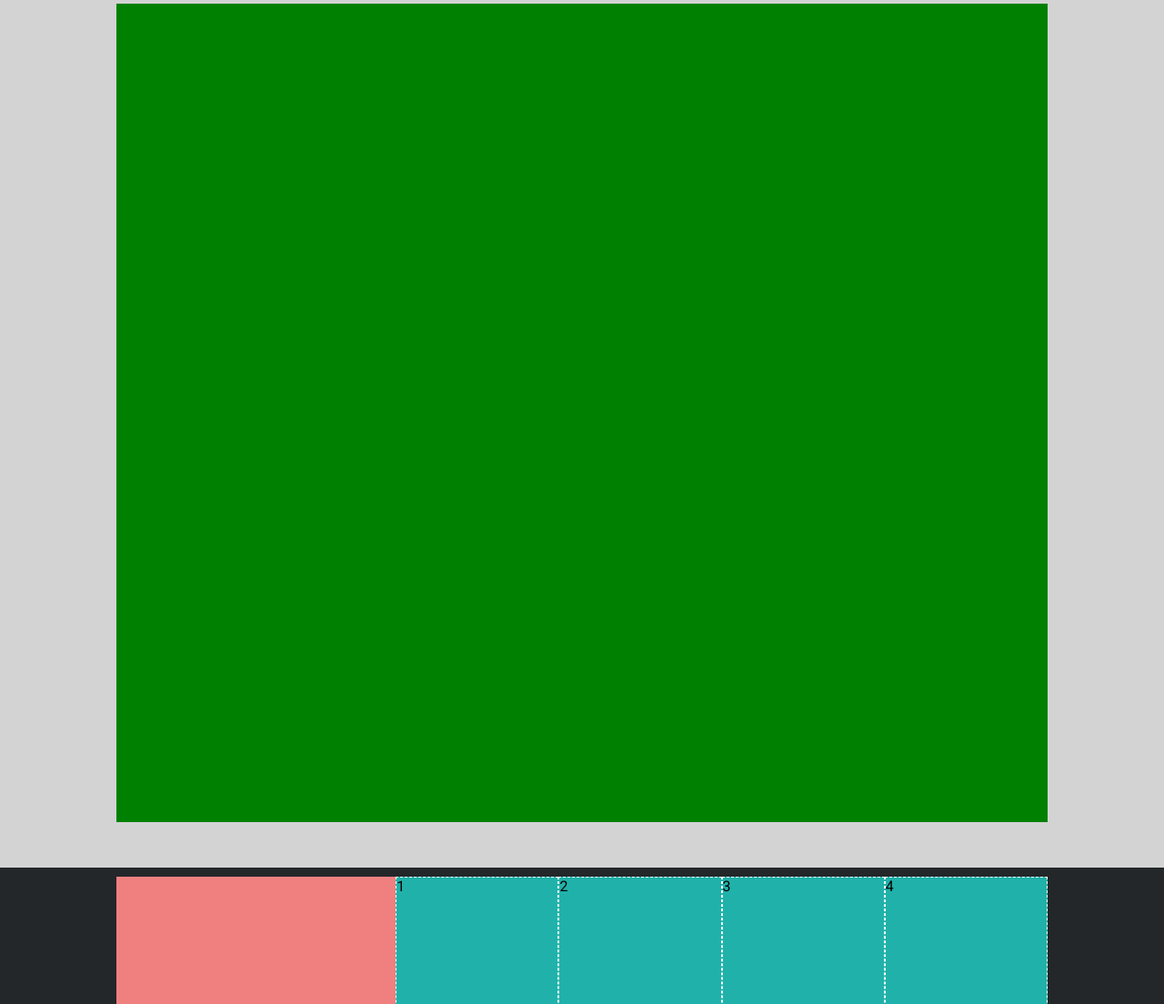
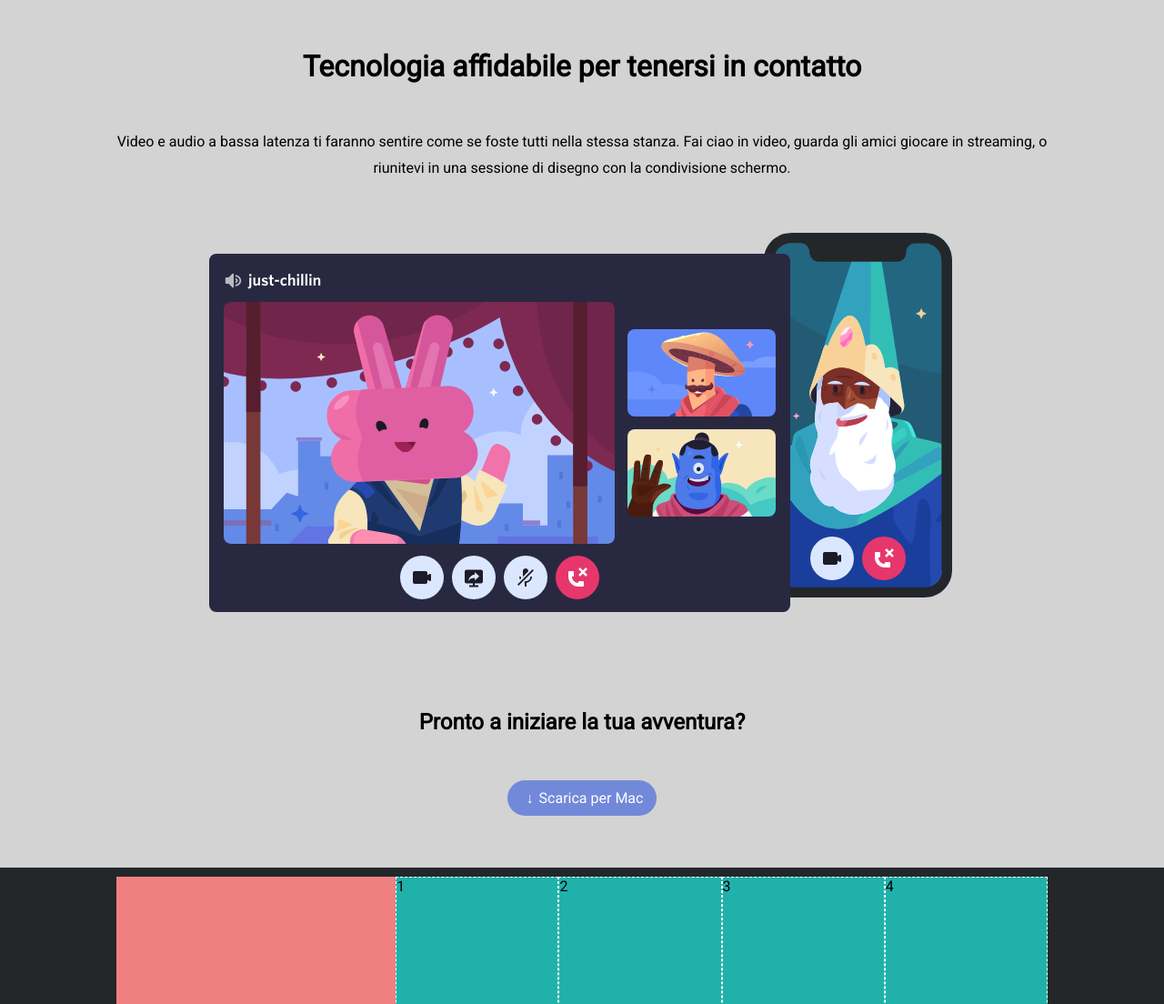
Before and after one commit to giuliatognali/htmlcss-discord, a plain HTML site: page index.html in a window 1280 px wide. Shown: the part 2416-3520 px from the top of the page at 91% size. Drawn offline with Linux system fonts and the light colour scheme.

Commit message:
last section

```diff
--- a/css/style.css
+++ b/css/style.css
@@ -21,7 +21,6 @@ Debug
 }
 .debug main .container .row .col-img,
 .debug main .container .row .col-text,
-.debug main .container .row .col-rect-1,
 .debug footer .container .footer-top .main-column
 .debug footer .container .footer-top .menu-column{
     height: 500px;
@@ -70,6 +69,11 @@ Typo
  }
 p{
     line-height: 1.8;
+}
+.rect-1 h2{
+    padding: 50px;
+/*     background-image: url(../img/stars.svg);
+    background-size: cover; */
 }
 /*
 ------------------
@@ -195,12 +199,21 @@ main .container .row > .col-text{
 
 }
 .rect-1{
-    background-color: green;
+    display: flex;
+    flex-direction: column;
+    align-items: center;
+    text-align: center;
 }
 
 .col-img img{
     width: 100%;
 }
+
+.rect-1 .btn-scarica{
+    background-color: #7289da;
+    color: white;
+}
+
 
 /*
 ------------------
--- a/index.html
+++ b/index.html
@@ -8,8 +8,8 @@
     <title>Discord</title>
     <!-- Font -->
     <link rel="preconnect" href="https://fonts.googleapis.com">
-<link rel="preconnect" href="https://fonts.gstatic.com" crossorigin>
-<link href="https://fonts.googleapis.com/css2?family=Roboto&display=swap" rel="stylesheet">
+    <link rel="preconnect" href="https://fonts.gstatic.com" crossorigin>
+    <link href="https://fonts.googleapis.com/css2?family=Roboto&display=swap" rel="stylesheet">
     <!-- /Font -->
     <link rel="stylesheet" href="css/style.css">
 </head>
@@ -37,7 +37,9 @@
         <section class="header-bottom">
             <div class="tag-line">
                 <h1>Il tuo posto per parlare </h1>
-                <p>Che tu faccia parte di un club scolastico, gruppo di gamer, comunità artistica mondiale, o semplicemente di un piccolo gruppo di amici che vuole passare il tempo assieme, Discord rende più facile chiacchierare ogni giorno e ritrovarsi più spesso.</p>
+                <p>Che tu faccia parte di un club scolastico, gruppo di gamer, comunità artistica mondiale, o
+                    semplicemente di un piccolo gruppo di amici che vuole passare il tempo assieme, Discord rende più
+                    facile chiacchierare ogni giorno e ritrovarsi più spesso.</p>
                 <a href="#" class="btn btn-scarica">Scarica per Mac</a>
                 <a href="#" class="btn btn-apri">Apri Discord nel tuo browser</a>
             </div>
@@ -55,7 +57,8 @@
                 </div>
                 <div class="col-text">
                     <h1>Un luogo ad invito con tutto lo spazio necessario a parlare</h1>
-                    <p>I server Discord sono organizzati in canali tematici in cui puoi collaborare, condividere o semplicemente parlare della tua giornata senza intasare una chat di gruppo.</p>
+                    <p>I server Discord sono organizzati in canali tematici in cui puoi collaborare, condividere o
+                        semplicemente parlare della tua giornata senza intasare una chat di gruppo.</p>
                 </div>
             </section>
         </section>
@@ -68,7 +71,8 @@
                 </div>
                 <div class="col-text">
                     <h1>Dove trovarsi è facile</h1>
-                    <p>Mettiti comodo in un canale vocale quando hai tempo. Gli amici nel tuo server possono vedere che sei lì e unirsi istantaneamente senza dover chiamare.</p>
+                    <p>Mettiti comodo in un canale vocale quando hai tempo. Gli amici nel tuo server possono vedere che
+                        sei lì e unirsi istantaneamente senza dover chiamare.</p>
                 </div>
             </section>
         </section>
@@ -81,15 +85,24 @@
                 </div>
                 <div class="col-text">
                     <h1>Da pochi a un fandom</h1>
-                    <p>Dai inizio a una community con strumenti di moderazione e accesso ai membri personalizzabile. Concedi ai membri poteri speciali, crea canali privati e molto altro.</p>
+                    <p>Dai inizio a una community con strumenti di moderazione e accesso ai membri personalizzabile.
+                        Concedi ai membri poteri speciali, crea canali privati e molto altro.</p>
                 </div>
             </section>
-            <!-- /section 3 -->
-            <!-- section 4 -->
         </section>
+        <!-- /section 3 -->
+        <!-- section 4 -->
         <section class="container">
             <section class="rect">
-                <div class="rect-1"></div>
+                <div class="rect-1">
+                    <h1>
+                        Tecnologia affidabile per tenersi in contatto
+                    </h1>
+                    <p>Video e audio a bassa latenza ti faranno sentire come se foste tutti nella stessa stanza. Fai ciao in video, guarda gli amici giocare in streaming, o riunitevi in una sessione di disegno con la condivisione schermo.</p>
+                    <img src="/img/item4-big.svg" alt="item4" id="item4">
+                    <h2>Pronto a iniziare la tua avventura?</h2>
+                    <a href="#" class="btn btn-scarica">Scarica per Mac</a>
+                </div>
             </section>
         </section>
         <!-- /section 4 -->
```
